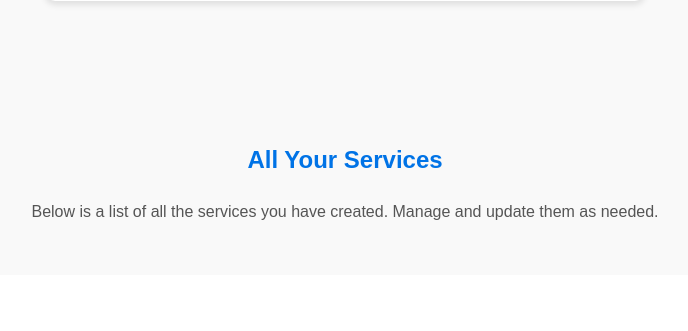
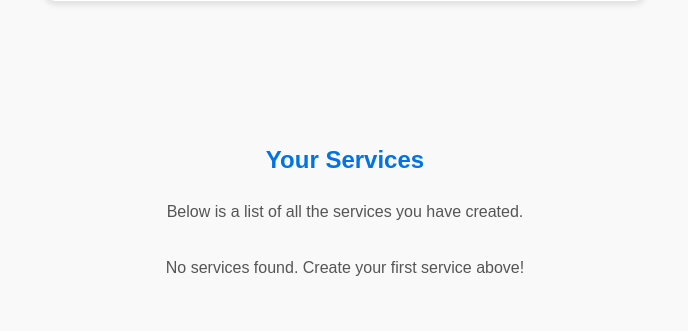
Before and after one commit to Allan74747474/Quikwork, a PHP site: page /servicemain.php in a window 1280 px wide. Shown: the part 745-1076 px from the top of the page, without its empty margins (295-983 px from the left). Before the commit the page ends 965 px from the top, so only its background shows below. Run offline with PHP 8.4, Linux system fonts and the light colour scheme.

Commit message:
added a dynamic service editor

```diff
--- a/servicemain.php
+++ b/servicemain.php
@@ -1,25 +1,13 @@
 <?php
 session_start();
-?>
-<!DOCTYPE html>
-<html lang="en">
-<head>
-    <meta charset="UTF-8">
-    <meta name="viewport" content="width=device-width, initial-scale=1.0">
-    <title>QuikWork - All Services</title>
-    <link rel="stylesheet" href="mainservice.css">
-    <link rel="icon" type="image/png" href="favicon.png">
-</head>
-<body>
-<?php
-session_start();
-include 'db_config.php'; // Ensure database connection
+include 'db_config.php'; // Database connection
 
 $user_id = $_SESSION['user_id'] ?? null;
 $profile_pic = "default.jpg"; // Default profile image
 $username = "Guest"; // Default username
 
 if ($user_id) {
+    // Fetch user details
     $query = "SELECT username, profile_pic FROM users WHERE id = :user_id";
     $stmt = $conn->prepare($query);
     $stmt->bindParam(':user_id', $user_id, PDO::PARAM_INT);
@@ -32,9 +20,26 @@
             $profile_pic = $user['profile_pic'];
         }
     }
+
+    // Fetch user services
+    $serviceQuery = "SELECT * FROM services WHERE user_id = :user_id ORDER BY created_at DESC";
+    $stmt = $conn->prepare($serviceQuery);
+    $stmt->bindParam(':user_id', $user_id, PDO::PARAM_INT);
+    $stmt->execute();
+    $services = $stmt->fetchAll(PDO::FETCH_ASSOC);
 }
 ?>
 
+<!DOCTYPE html>
+<html lang="en">
+<head>
+    <meta charset="UTF-8">
+    <meta name="viewport" content="width=device-width, initial-scale=1.0">
+    <title>QuikWork - Your Services</title>
+    <link rel="stylesheet" href="mainservice.css">
+    <link rel="icon" type="image/png" href="favicon.png">
+</head>
+<body>
 
 <nav class="navbar">
     <h1>QuikWork</h1>
@@ -43,9 +48,7 @@
         <li><a href="servicemain.php">Services</a></li>
         <li><a href="#about">About</a></li>
         <li><a href="#contact">Contact</a></li>
-
         <?php if ($user_id): ?>
-            <!-- User Profile Dropdown -->
             <li class="dropdown">
                 <a href="#" class="dropbtn">
                     <img src="uploads/<?php echo htmlspecialchars($profile_pic); ?>"
@@ -59,25 +62,23 @@
                 </div>
             </li>
         <?php else: ?>
-            <!-- Show Login Link If Not Logged In -->
             <li><a href="login.php">Login</a></li>
         <?php endif; ?>
     </ul>
 </nav>
 
-
 <div class="main-content">
     <section>
         <h2>Create and Offer Your Services</h2>
-            <form id="service-form">
+        <form action="save_service.php" method="POST" enctype="multipart/form-data">
             <div class="form-group">
                 <label for="service-title">Service Title</label>
-                    <input type="text" id="service-title" name="service-title" placeholder="Enter your service title" required>
+                <input type="text" id="service-title" name="service_title" placeholder="Enter your service title" required>
             </div>
 
             <div class="form-group">
                 <label for="service-category">Category</label>
-                    <select id="service-category" name="service-category" required>
+                <select id="service-category" name="service_category" required>
                     <option value="">--Select a category--</option>
                     <option value="graphic-design">Graphic Design</option>
                     <option value="web-development">Web Development</option>
@@ -88,17 +89,17 @@
 
             <div class="form-group">
                 <label for="service-price">Price ($)</label>
-                    <input type="number" id="service-price" name="service-price" placeholder="Enter your price" required>
+                <input type="number" id="service-price" name="service_price" placeholder="Enter your price" required>
             </div>
 
             <div class="form-group">
                 <label for="service-description">Description</label>
-                    <textarea id="service-description" name="service-description" rows="5" placeholder="Describe your service in detail" required></textarea>
+                <textarea id="service-description" name="service_description" rows="5" placeholder="Describe your service in detail" required></textarea>
             </div>
 
             <div class="form-group">
                 <label for="service-image">Upload an Image</label>
-                    <input type="file" id="service-image" name="service-image" accept="image/*" required>
+                <input type="file" id="service-image" name="service_image" accept="image/*" required>
             </div>
 
             <button class="submit" type="submit">Create Service</button>
@@ -106,33 +107,33 @@
     </section>
 </div>
 
-    <div class="main-content" id="main">
+<div class="main-content">
     <section>
-            <h2>All Your Services</h2>
-            <p>Below is a list of all the services you have created. Manage and update them as needed.</p>
+        <h2>Your Services</h2>
+        <p>Below is a list of all the services you have created.</p>
 
-            <!-- Uncomment and populate this section with dynamic content as needed
         <div class="service-list">
+            <?php if (!empty($services)): ?>
+                <?php foreach ($services as $service): ?>
                     <div class="service">
-                    <img src="https://freeup.net/wp-content/uploads/2021/12/man-picking-colors-for-logo-design-1024x576.jpg" alt="Service 1">
-                    <h4>Logo Design</h4>
-                    <p>Starting at $50</p>
-                    <button>Edit</button>
-                    <button>Delete</button>
+                        <img src="uploads/<?php echo htmlspecialchars($service['image']); ?>" alt="Service Image">
+                        <h4><?php echo htmlspecialchars($service['title']); ?></h4>
+                        <p>Category: <?php echo htmlspecialchars($service['category']); ?></p>
+                        <p>Price: $<?php echo htmlspecialchars($service['price']); ?></p>
+                        <p><?php echo htmlspecialchars($service['description']); ?></p>
+                        <form action="delete_service.php" method="POST" onsubmit="return confirm('Are you sure you want to delete this service?');">
+                            <input type="hidden" name="service_id" value="<?php echo $service['id']; ?>">
+                             <button type="submit">Delete</button>
+                        </form>
+
                     </div>
-                ...
+                <?php endforeach; ?>
+            <?php else: ?>
+                <p>No services found. Create your first service above!</p>
+            <?php endif; ?>
         </div>
-            -->
     </section>
 </div>
 
-    <script src="service.js"></script>
-
-    <!-- Footer -->
-    <!-- Uncomment if needed
-    <footer>
-        <p>&copy; 2025 QuikWork. All rights reserved.</p>
-    </footer>
-    -->
 </body>
 </html>
```
Also changed, not shown: delete_service.php (added, +26 -0 lines), save_service.php (added, +45 -0 lines), favicon.png, uploads/1743439788_Screenshot 2024-07-26 175007.png (added), uploads/1743440866_Screenshot 2024-10-23 194210.png (added), uploads/1743441072_Screenshot 2024-05-15 152113.png (added), uploads/1743441540_Screenshot 2024-05-15 152113.png (added), uploads/1743441552_Screenshot 2024-05-15 152153.png (added), uploads/1743441611_Screenshot 2024-05-16 200141.png (added), uploads/1743473924_Screenshot 2024-05-15 152153.png (added), uploads/1743473936_Screenshot 2024-05-15 152134.png (added), uploads/1743473971_Screenshot 2024-05-15 152134.png (added). Lines whose indentation alone changed are shown as unchanged.
